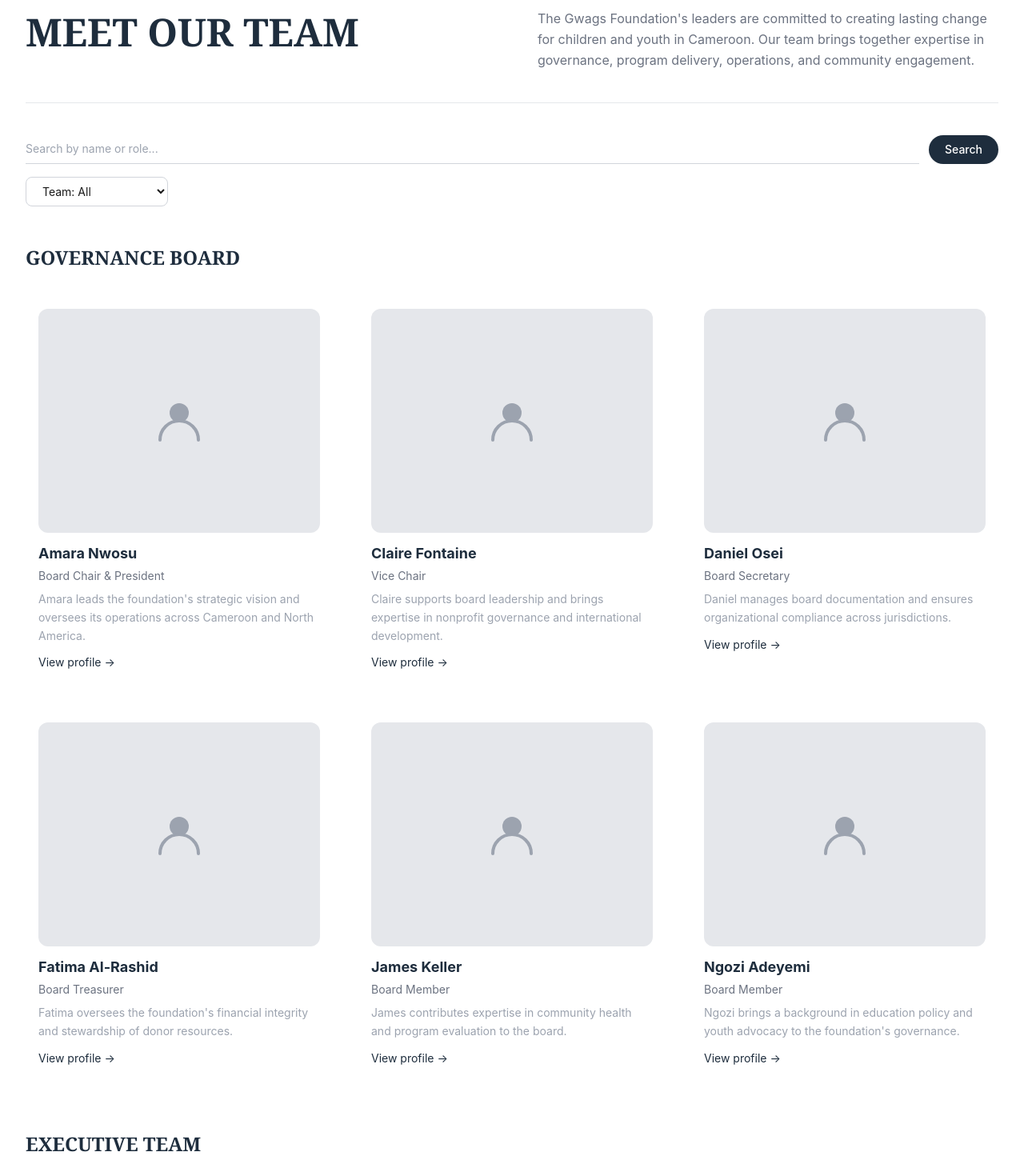
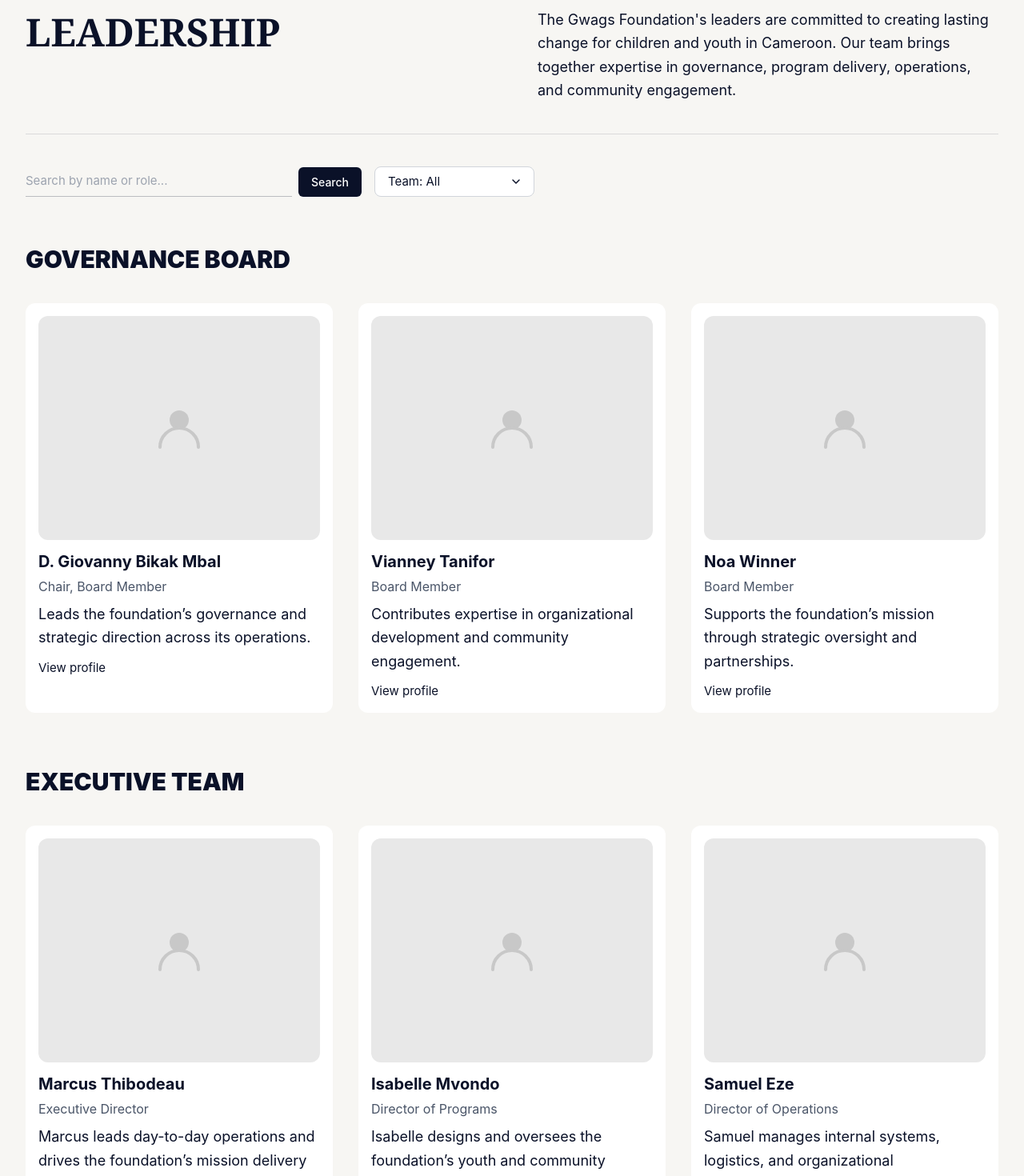
Before and after one commit to Daryllgio/gwags-website, a Next.js app: page /about/leadership in a window 1280 px wide. Shown: the part 120-1590 px from the top of the page at 80% size. Built offline with nearby package versions, Linux system fonts and the light colour scheme.

Commit message:
Update leadership page

```diff
--- a/app/about/leadership/page.tsx
+++ b/app/about/leadership/page.tsx
@@ -1,68 +1,176 @@
 'use client'
-import { useState, useMemo } from 'react'
+import { useState, useMemo, useRef, useEffect } from 'react'
 import Nav from '@/components/Nav'
 import Footer from '@/components/Footer'
 import { Lang } from '@/lib/translations'
 
-const NAVY = '#1e2d3d'
+const NAVY  = '#0A1128'
+const GOLD  = '#D4AF37'
+
+/* ── Data ─────────────────────────────────────────────────────────────── */
 
 const governanceBoard = [
-  { name: 'Amara Nwosu',    role: 'Board Chair & President',              bio: "Amara leads the foundation's strategic vision and oversees its operations across Cameroon and North America." },
-  { name: 'Claire Fontaine', role: 'Vice Chair',                           bio: 'Claire supports board leadership and brings expertise in nonprofit governance and international development.' },
-  { name: 'Daniel Osei',    role: 'Board Secretary',                       bio: 'Daniel manages board documentation and ensures organizational compliance across jurisdictions.' },
-  { name: 'Fatima Al-Rashid', role: 'Board Treasurer',                    bio: "Fatima oversees the foundation's financial integrity and stewardship of donor resources." },
-  { name: 'James Keller',   role: 'Board Member',                         bio: 'James contributes expertise in community health and program evaluation to the board.' },
-  { name: 'Ngozi Adeyemi',  role: 'Board Member',                         bio: "Ngozi brings a background in education policy and youth advocacy to the foundation's governance." },
+  {
+    name: 'D. Giovanny Bikak Mbal',
+    role: 'Chair, Board Member',
+    bio:  "Leads the foundation’s governance and strategic direction across its operations.",
+  },
+  {
+    name: 'Vianney Tanifor',
+    role: 'Board Member',
+    bio:  'Contributes expertise in organizational development and community engagement.',
+  },
+  {
+    name: 'Noa Winner',
+    role: 'Board Member',
+    bio:  "Supports the foundation’s mission through strategic oversight and partnerships.",
+  },
 ]
 
 const executiveTeam = [
-  { name: 'Marcus Thibodeau',  role: 'Executive Director',                        bio: "Marcus leads day-to-day operations and drives the foundation's mission delivery on the ground." },
-  { name: 'Isabelle Mvondo',   role: 'Director of Programs',                      bio: "Isabelle designs and oversees the foundation's youth and community programs in Cameroon." },
-  { name: 'Samuel Eze',        role: 'Director of Operations',                    bio: 'Samuel manages internal systems, logistics, and organizational infrastructure.' },
-  { name: 'Laure Menguele',    role: 'Director of Communications & Partnerships', bio: 'Laure leads external communications and builds partnerships with donors and peer organizations.' },
-  { name: 'Christelle Biya',   role: 'Programs Officer',                          bio: 'Christelle supports program implementation and community engagement in the South West region.' },
-  { name: 'Henri Nkemdirim',   role: 'Finance & Admin Officer',                   bio: 'Henri handles financial reporting, budgeting, and administrative functions for the foundation.' },
+  { name: 'Marcus Thibodeau', role: 'Executive Director',                        bio: "Marcus leads day-to-day operations and drives the foundation’s mission delivery on the ground." },
+  { name: 'Isabelle Mvondo',  role: 'Director of Programs',                      bio: "Isabelle designs and oversees the foundation’s youth and community programs in Cameroon." },
+  { name: 'Samuel Eze',       role: 'Director of Operations',                    bio: 'Samuel manages internal systems, logistics, and organizational infrastructure.' },
+  { name: 'Laure Menguele',   role: 'Director of Communications & Partnerships', bio: 'Laure leads external communications and builds partnerships with donors and peer organizations.' },
+  { name: 'Christelle Biya',  role: 'Programs Officer',                          bio: 'Christelle supports program implementation and community engagement in the South West region.' },
+  { name: 'Henri Nkemdirim',  role: 'Finance & Admin Officer',                   bio: 'Henri handles financial reporting, budgeting, and administrative functions for the foundation.' },
 ]
+
+const historicalLeadership = [
+  { name: 'Gloria Alana Asopjio', role: 'Founding Member' },
+  { name: 'Alissa Kenne Mokem',   role: 'Founding Member' },
+]
+
+const FILTER_OPTIONS = ['All', 'Governance Board', 'Executive Team']
+
+/* ── Sub-components ───────────────────────────────────────────────────── */
 
 function PersonIcon() {
   return (
     <svg width="64" height="64" viewBox="0 0 64 64" fill="none" xmlns="http://www.w3.org/2000/svg">
-      <circle cx="32" cy="22" r="12" fill="#9ca3af" />
-      <path d="M8 56c0-13.255 10.745-24 24-24s24 10.745 24 24" stroke="#9ca3af" strokeWidth="4" strokeLinecap="round" />
+      <circle cx="32" cy="22" r="12" fill="#c8c8c8" />
+      <path d="M8 56c0-13.255 10.745-24 24-24s24 10.745 24 24" stroke="#c8c8c8" strokeWidth="4" strokeLinecap="round" />
     </svg>
   )
 }
 
-function PersonCard({ name, role, bio }: { name: string; role: string; bio: string }) {
+function PersonCard({ name, role, bio, showBio = true, showLink = true }: {
+  name: string; role: string; bio?: string; showBio?: boolean; showLink?: boolean
+}) {
   return (
-    <div className="bg-white rounded-xl p-4 transition-shadow duration-200 hover:shadow-lg">
-      <div className="w-full rounded-xl bg-gray-200 flex items-center justify-center" style={{ height: '280px' }}>
+    <div className="bg-white rounded-xl p-4">
+      {/* Photo placeholder */}
+      <div
+        className="w-full rounded-xl flex items-center justify-center"
+        style={{ height: '280px', background: '#e8e8e8' }}
+      >
         <PersonIcon />
       </div>
-      <p className="text-lg font-bold mt-3" style={{ color: NAVY }}>{name}</p>
-      <p className="text-sm text-gray-500 mt-1">{role}</p>
-      <p className="text-sm text-gray-400 mt-2 leading-relaxed">{bio}</p>
-      <a href="#" className="text-sm mt-3 inline-block hover:underline" style={{ color: NAVY }}>View profile →</a>
+
+      {/* Name */}
+      <p className="font-bold mt-3" style={{ color: NAVY, fontSize: '20px' }}>{name}</p>
+
+      {/* Role */}
+      <p className="mt-1" style={{ color: '#4A5568', fontSize: '16px' }}>{role}</p>
+
+      {/* Bio */}
+      {showBio && bio && (
+        <p className="mt-2 leading-relaxed" style={{ color: NAVY, fontSize: '18px' }}>{bio}</p>
+      )}
+
+      {/* View profile */}
+      {showLink && (
+        <a
+          href="#"
+          className="mt-3 inline-block"
+          style={{ color: NAVY, fontSize: '15px' }}
+          onMouseEnter={e => { (e.currentTarget as HTMLAnchorElement).style.color = GOLD; (e.currentTarget as HTMLAnchorElement).style.textDecoration = 'underline' }}
+          onMouseLeave={e => { (e.currentTarget as HTMLAnchorElement).style.color = NAVY; (e.currentTarget as HTMLAnchorElement).style.textDecoration = 'none' }}
+        >
+          View profile
+        </a>
+      )}
     </div>
   )
 }
 
-function Section({ title, people }: { title: string; people: typeof governanceBoard }) {
+function SectionTitle({ children }: { children: React.ReactNode }) {
   return (
-    <section className="mb-16">
-      <h2 className="text-2xl font-black uppercase mb-8" style={{ color: NAVY }}>{title}</h2>
-      <div className="grid grid-cols-1 md:grid-cols-2 lg:grid-cols-3 gap-8">
-        {people.map(p => <PersonCard key={p.name} {...p} />)}
-      </div>
-    </section>
+    <h2
+      className="font-black uppercase mb-8"
+      style={{ color: NAVY, fontSize: '30px', fontFamily: '-apple-system, BlinkMacSystemFont, "Segoe UI", sans-serif' }}
+    >
+      {children}
+    </h2>
   )
 }
+
+/* Custom dropdown */
+function TeamDropdown({ value, onChange }: { value: string; onChange: (v: string) => void }) {
+  const [open, setOpen] = useState(false)
+  const ref = useRef<HTMLDivElement>(null)
+
+  useEffect(() => {
+    function handleClick(e: MouseEvent) {
+      if (ref.current && !ref.current.contains(e.target as Node)) setOpen(false)
+    }
+    document.addEventListener('mousedown', handleClick)
+    return () => document.removeEventListener('mousedown', handleClick)
+  }, [])
+
+  return (
+    <div ref={ref} className="relative inline-block" style={{ minWidth: '200px' }}>
+      <button
+        onClick={() => setOpen(o => !o)}
+        className="flex items-center justify-between w-full px-4 py-2 rounded-lg text-sm"
+        style={{
+          border: `1px solid #d1d5db`,
+          color: NAVY,
+          background: '#ffffff',
+          fontSize: '15px',
+        }}
+      >
+        <span>{value === 'All' ? 'Team: All' : value}</span>
+        <svg
+          width="12" height="12" viewBox="0 0 12 12" fill="none"
+          style={{ marginLeft: '8px', transform: open ? 'rotate(180deg)' : 'rotate(0deg)', transition: 'transform 0.2s' }}
+        >
+          <path d="M2 4l4 4 4-4" stroke={NAVY} strokeWidth="1.5" strokeLinecap="round" strokeLinejoin="round" />
+        </svg>
+      </button>
+
+      {open && (
+        <div
+          className="absolute left-0 w-full rounded-lg shadow-lg z-10 overflow-hidden"
+          style={{ top: 'calc(100% + 4px)', background: '#ffffff', border: '1px solid #d1d5db' }}
+        >
+          {FILTER_OPTIONS.map(opt => (
+            <button
+              key={opt}
+              onClick={() => { onChange(opt); setOpen(false) }}
+              className="block w-full text-left px-4 py-2"
+              style={{
+                fontSize: '15px',
+                color: opt === value ? GOLD : NAVY,
+                background: opt === value ? '#f9f7f0' : '#ffffff',
+              }}
+            >
+              {opt === 'All' ? 'All' : opt}
+            </button>
+          ))}
+        </div>
+      )}
+    </div>
+  )
+}
+
+/* ── Page ─────────────────────────────────────────────────────────────── */
 
 export default function LeadershipPage() {
   const [lang, setLang] = useState<Lang>('en')
   const toggleLang = () => setLang(l => l === 'en' ? 'fr' : 'en')
 
-  const [search, setSearch]     = useState('')
+  const [search,     setSearch]     = useState('')
   const [teamFilter, setTeamFilter] = useState('All')
 
   const filteredBoard = useMemo(() =>
@@ -77,66 +185,114 @@ export default function LeadershipPage() {
       p.role.toLowerCase().includes(search.toLowerCase())
     ), [search])
 
-  const showBoard = (teamFilter === 'All' || teamFilter === 'Governance Board') && filteredBoard.length > 0
-  const showExec  = (teamFilter === 'All' || teamFilter === 'Executive Team')   && filteredExec.length  > 0
-  const noResults = !showBoard && !showExec
+  const filteredHistorical = useMemo(() =>
+    historicalLeadership.filter(p =>
+      p.name.toLowerCase().includes(search.toLowerCase()) ||
+      p.role.toLowerCase().includes(search.toLowerCase())
+    ), [search])
+
+  const showBoard      = (teamFilter === 'All' || teamFilter === 'Governance Board') && filteredBoard.length > 0
+  const showExec       = (teamFilter === 'All' || teamFilter === 'Executive Team')   && filteredExec.length  > 0
+  const showHistorical = teamFilter === 'All' && filteredHistorical.length > 0
+  const noResults      = !showBoard && !showExec && !showHistorical
 
   return (
-    <main style={{ fontFamily: 'Inter, system-ui, sans-serif', background: '#ffffff' }}>
+    <main style={{ background: '#F7F6F3', fontFamily: '-apple-system, BlinkMacSystemFont, "Segoe UI", Roboto, Helvetica, Arial, sans-serif' }}>
       <Nav lang={lang} onToggleLang={toggleLang} />
 
       <div className="px-8 py-16 max-w-7xl mx-auto">
 
         {/* Header */}
         <div className="grid grid-cols-1 md:grid-cols-2 gap-16 mb-10">
-          <h1 className="text-5xl font-black uppercase leading-tight" style={{ color: NAVY }}>
-            Meet Our Team
+          <h1
+            className="font-black uppercase leading-tight"
+            style={{ color: NAVY, fontSize: '48px', fontFamily: 'Georgia, "Times New Roman", serif' }}
+          >
+            Leadership
           </h1>
-          <p className="text-gray-500 leading-relaxed self-center">
+          <p className="leading-relaxed self-center" style={{ color: NAVY, fontSize: '18px' }}>
             The Gwags Foundation&apos;s leaders are committed to creating lasting change for children and youth in Cameroon.
             Our team brings together expertise in governance, program delivery, operations, and community engagement.
           </p>
         </div>
-        <hr className="border-gray-200 mb-10" />
+        <hr style={{ borderColor: 'rgba(10,17,40,0.12)', marginBottom: '40px' }} />
 
         {/* Search & filter */}
-        <div className="mb-12 space-y-4">
-          <div className="flex gap-3 items-end">
+        <div className="mb-14" style={{ display: 'flex', gap: '16px', alignItems: 'flex-end', flexWrap: 'wrap' }}>
+          <div style={{ display: 'flex', gap: '8px', alignItems: 'flex-end', flex: '0 0 auto', maxWidth: '420px', width: '100%' }}>
             <input
               type="text"
               placeholder="Search by name or role..."
               value={search}
               onChange={e => setSearch(e.target.value)}
-              className="flex-1 border-b border-gray-300 pb-2 text-sm outline-none focus:border-gray-600 bg-transparent placeholder-gray-400"
+              style={{
+                flex: 1,
+                border: 'none',
+                borderBottom: `1.5px solid rgba(10,17,40,0.25)`,
+                paddingBottom: '8px',
+                fontSize: '15px',
+                outline: 'none',
+                background: 'transparent',
+                color: NAVY,
+              }}
             />
             <button
-              className="px-5 py-2 rounded-full text-sm font-medium text-white flex-shrink-0"
-              style={{ backgroundColor: NAVY }}
+              style={{
+                background: NAVY,
+                color: '#ffffff',
+                border: 'none',
+                borderRadius: '6px',
+                padding: '8px 16px',
+                fontSize: '14px',
+                fontWeight: 500,
+                cursor: 'pointer',
+                flexShrink: 0,
+              }}
             >
               Search
             </button>
           </div>
-          <div>
-            <select
-              value={teamFilter}
-              onChange={e => setTeamFilter(e.target.value)}
-              className="border border-gray-300 rounded-lg px-4 py-2 text-sm outline-none focus:border-gray-500 bg-white"
-            >
-              <option value="All">Team: All</option>
-              <option value="Governance Board">Governance Board</option>
-              <option value="Executive Team">Executive Team</option>
-            </select>
-          </div>
+
+          <TeamDropdown value={teamFilter} onChange={setTeamFilter} />
         </div>
 
         {/* No results */}
         {noResults && (
-          <p className="text-center text-gray-400 py-20 text-lg">No results found.</p>
+          <p className="text-center py-20" style={{ color: NAVY, fontSize: '18px' }}>No results found.</p>
         )}
 
-        {/* Sections */}
-        {showBoard && <Section title="Governance Board" people={filteredBoard} />}
-        {showExec  && <Section title="Executive Team"   people={filteredExec}  />}
+        {/* Governance Board */}
+        {showBoard && (
+          <section className="mb-16">
+            <SectionTitle>Governance Board</SectionTitle>
+            <div className="grid grid-cols-1 md:grid-cols-2 lg:grid-cols-3 gap-8">
+              {filteredBoard.map(p => <PersonCard key={p.name} {...p} />)}
+            </div>
+          </section>
+        )}
+
+        {/* Executive Team */}
+        {showExec && (
+          <section className="mb-16">
+            <SectionTitle>Executive Team</SectionTitle>
+            <div className="grid grid-cols-1 md:grid-cols-2 lg:grid-cols-3 gap-8">
+              {filteredExec.map(p => <PersonCard key={p.name} {...p} />)}
+            </div>
+          </section>
+        )}
+
+        {/* Historical Leadership */}
+        {showHistorical && (
+          <section className="mb-16">
+            <SectionTitle>Historical Leadership</SectionTitle>
+            <div className="grid grid-cols-1 md:grid-cols-2 lg:grid-cols-3 gap-8">
+              {filteredHistorical.map(p => (
+                <PersonCard key={p.name} name={p.name} role={p.role} bio="" showBio={false} showLink={false} />
+              ))}
+            </div>
+          </section>
+        )}
+
       </div>
 
       <Footer lang={lang} />
```
